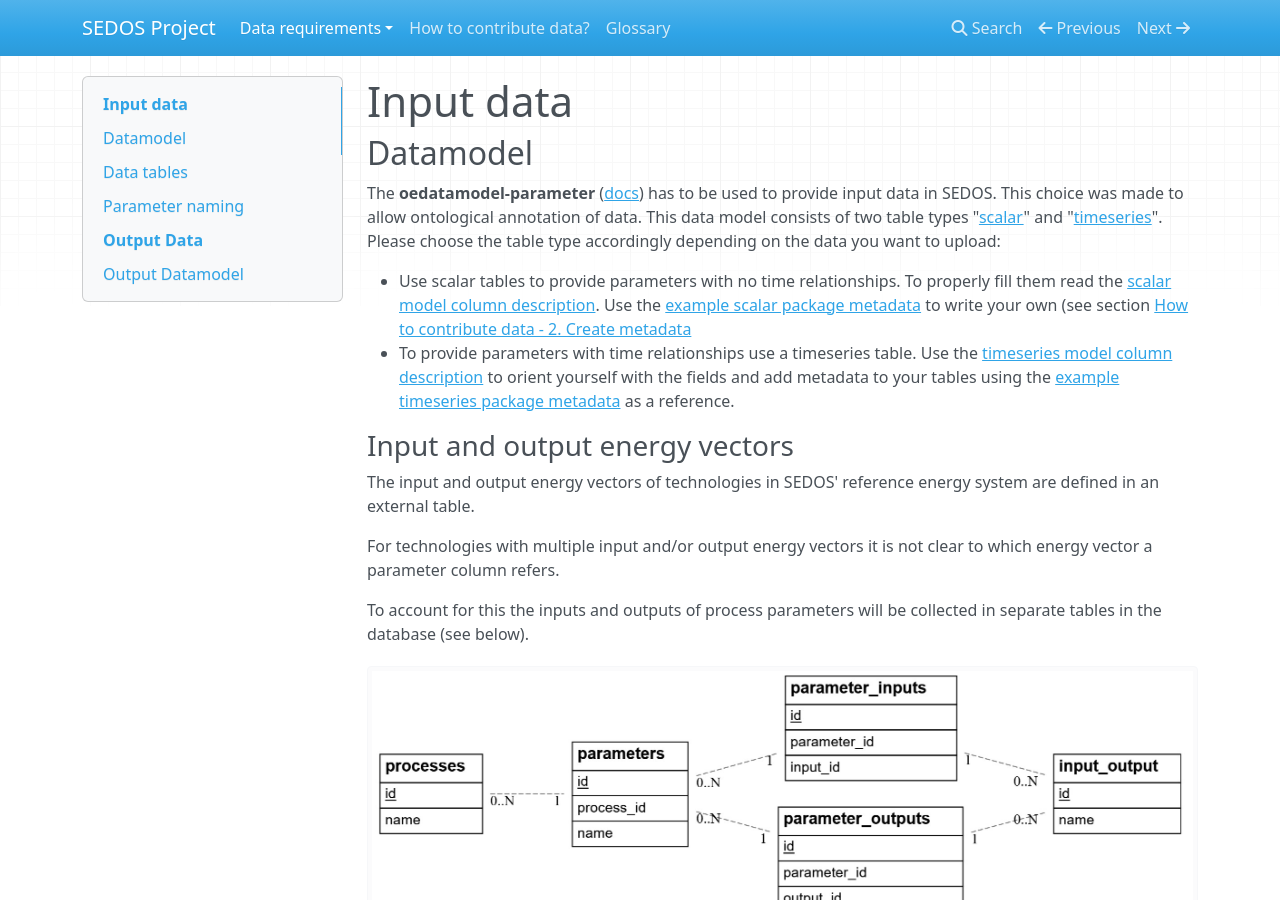
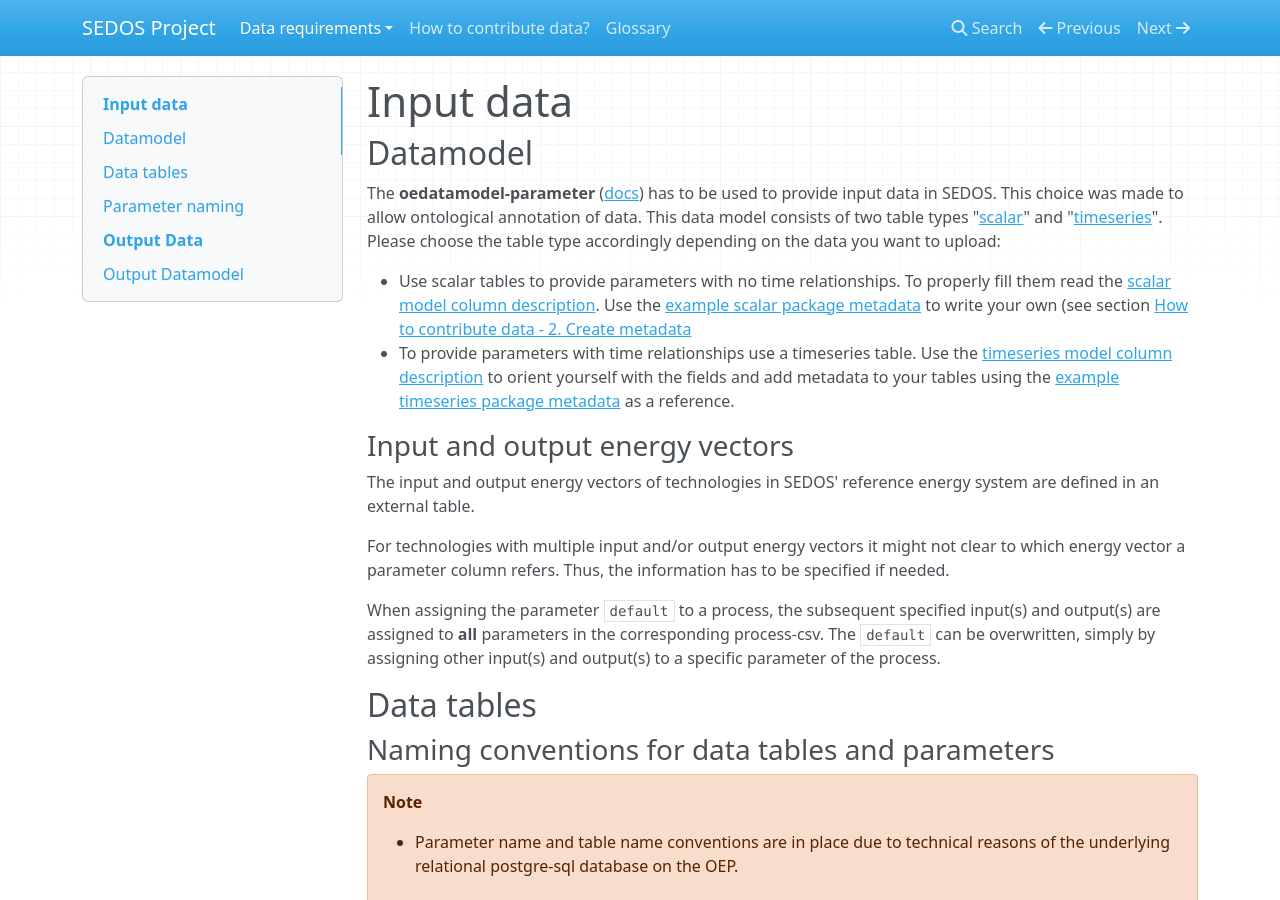
Before and after one commit to sedos-project/organization, an MkDocs documentation site: the page built from docs/data_requirements/input_data.md, in a window 1280 px wide and 900 px high. Built offline with MkDocs 1.6.1, drawn with Linux system fonts in a browser that asks for light colours; nearby versions of some CDN libraries.

Commit message:
Update docs #5

```diff
--- a/docs/data_requirements/input_data.md
+++ b/docs/data_requirements/input_data.md
@@ -13,12 +13,12 @@ The **oedatamodel-parameter** ([docs](https://github.com/sedos-project/oedatamod
 ### Input and output energy vectors
 The input and output energy vectors of technologies in SEDOS' reference energy system are defined in an external table.
 
-For technologies with multiple input and/or output energy vectors it is not clear to which energy vector a
-parameter column refers.
+For technologies with multiple input and/or output energy vectors it might not clear to which energy vector a
+parameter column refers. Thus, the information has to be specified if needed.
 
-To account for this the inputs and outputs of process parameters will be collected in separate tables in the
-database (see below).
-![mimo_tables](../graphics/mimo_tables.jpg)
+When assigning the parameter `default` to a process, the subsequent specified input(s) and output(s) are assigned to
+**all** parameters in the corresponding process-csv. The `default` can be overwritten, simply by assigning other input(s) and output(s) to a specific parameter of
+the process.
 
 ## Data tables
 
```
Also changed, not shown: docs/how_to_contribute_data.md (+2 -1 lines).
